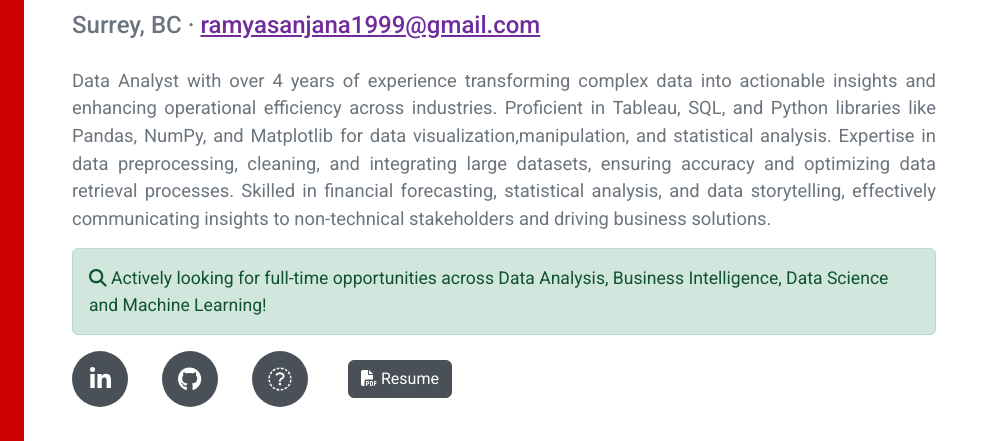
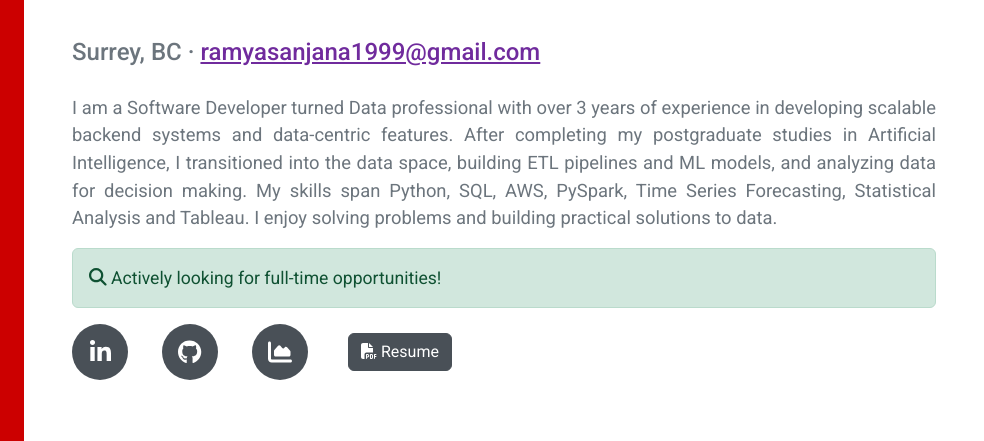
Before and after one commit to RamyaKappagantu/ramyakappagantu.github.io, a plain HTML site: page index.html in a window 1280 px wide. Shown: the part 237-678 px from the top of the page, 296-1280 px from the left. Drawn offline with nearby package versions, Linux system fonts and the light colour scheme.

Commit message:
Summary changes

```diff
--- a/index.html
+++ b/index.html
@@ -18,21 +18,21 @@
 
     <!-- Open Graph / Facebook -->
     <meta property="og:type" content="website" />
-    <meta property="og:url" content="https://ramya.github.io" />
+    <meta property="og:url" content="https://ramyakappagantu.github.io" />
     <meta property="og:title" content="Ramya Kappagantu - Data Science Portfolio" />
     <meta property="og:description"
         content="Explore Ramya Kappagantu's portfolio: Data Science projects, skills, and experience. Actively looking for full-time opportunities!" />
-    <meta property="og:image" content="https://ramya.github.io/assets/img/profile.jpeg" />
+    <meta property="og:image" content="https://ramyakappagantu.github.io/assets/img/profile.jpg" />
     <meta property="og:image:alt" content="Profile picture of Ramya Kappagantu" />
 
     <!-- Twitter -->
     <meta name="twitter:card" content="summary_large_image" />
-    <meta name="twitter:url" content="https://ramya.github.io" />
+    <meta name="twitter:url" content="https://ramyakappagantu.github.io" />
     <meta name="twitter:title" content="Ramya Kappagantu - Data Science Portfolio" />
     <meta name="twitter:description"
         content="Explore Ramya Kappagantu's portfolio: Data Science projects, skills, and experience. Actively looking for full-time opportunities!" />
-    <meta name="twitter:image" content="https://jyok117.github.io/assets/img/profile.jpeg" />
-    <meta name="twitter:image:alt" content="Profile picture of Jyothsna Kaamala" />
+    <meta name="twitter:image" content="https://ramyakappagantu.github.io/assets/img/profile.jpg" />
+    <meta name="twitter:image:alt" content="Profile picture of Ramya" />
 
     <!-- Favicon -->
     <link rel="icon" type="image/x-icon" href="assets/img/favicon.ico" />
@@ -58,7 +58,7 @@
         <a class="navbar-brand js-scroll-trigger" href="#page-top">
             <span class="d-block d-lg-none">Ramya Kappagantu</span>
             <span class="d-none d-lg-block"><img class="img-fluid img-profile rounded-circle mx-auto mb-2"
-                    src="https://ramya.github.io/assets/img/profile.jpg" alt="Ramya Kappagantu" />
+                    src="https://ramyakappagantu.github.io/assets/img/profile.jpg" alt="Ramya Kappagantu" />
         </a>
 
         <button class="navbar-toggler" type="button" data-bs-toggle="collapse" data-bs-target="#navbarResponsive"
@@ -91,16 +91,15 @@
                     <a href="mailto:ramyasanjana1999@gmail.com">ramyasanjana1999@gmail.com</a>
                 </div>
                 <p style="text-align: justify;" class="lead">
-                    Data Analyst with over 4 years of experience transforming complex data into actionable insights and
-                    enhancing operational efficiency across industries. Proficient in Tableau, SQL, and Python
-                    libraries like Pandas, NumPy, and Matplotlib for data visualization,manipulation, and statistical
-                    analysis. Expertise in data preprocessing, cleaning, and integrating large datasets, ensuring
-                    accuracy and optimizing data retrieval processes. Skilled in financial forecasting, statistical
-                    analysis, and data storytelling, effectively communicating insights to non-technical stakeholders
-                    and driving business solutions.
+                    I am a Software Developer turned Data professional with over 3 years of experience in developing
+                    scalable backend systems and data-centric features. After completing my postgraduate studies in
+                    Artificial Intelligence, I transitioned into the data space, building ETL pipelines and ML models,
+                    and analyzing data for decision making.
+                    My skills span Python, SQL, AWS, PySpark, Time Series Forecasting, Statistical Analysis and Tableau.
+                    I enjoy solving problems and building practical solutions to data.
                 </p>
                 <div class="alert alert-success" role="alert">
-                    <i class="fas fa-magnifying-glass"></i> Actively looking for full-time opportunities across Data Analysis, Business Intelligence, Data Science and Machine Learning!
+                    <i class="fas fa-magnifying-glass"></i> Actively looking for full-time opportunities!
                 </div>
                 <div class="content-row" style="display: flex; align-items: center; gap: 40px;">
                     <div class="social-icons" style="display: flex; gap: 10px;">
@@ -111,7 +110,7 @@
                             <i class="fab fa-github"></i>
                         </a>
                         <a class="social-icon" href="https://public.tableau.com/app/profile/ramya.kappagantu/vizzes" target="_blank">
-                            <i class="fab fa-chart-area"></i>
+                            <i class="fas fa-chart-area"></i>
                         </a>
                     </div>
                     <p class="lead" style="margin: 0;">
@@ -193,7 +192,7 @@
                     <img class="logo" src="assets/logo/ciccc.jpg" alt="ciccc-logo">
                     <div class="flex-grow-1">
                         <h3 class="mb-0">Data Science Instructor</h3>
-                        <div class="subheading mb-3"><a href="https://ciccc.ca/" target="_blank">CICCC.</a>
+                        <div class="subheading mb-3"><a href="https://ciccc.ca/" target="_blank">CICCC</a>
                         </div>
                         <p style="text-align: justify;">
                             Designed the curriculum of courses like Database Management, Big Data Essentials, Statistics and
```
